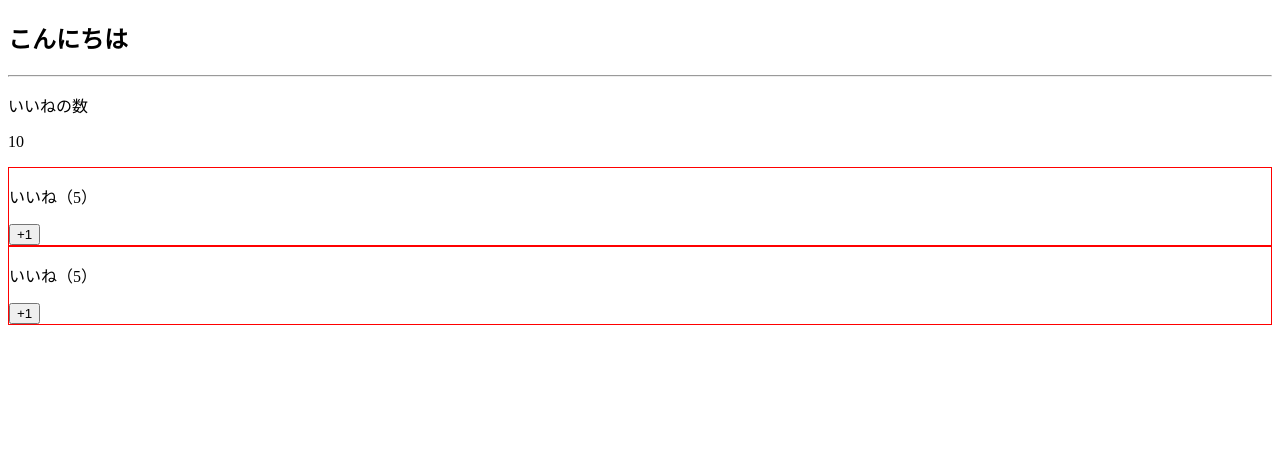
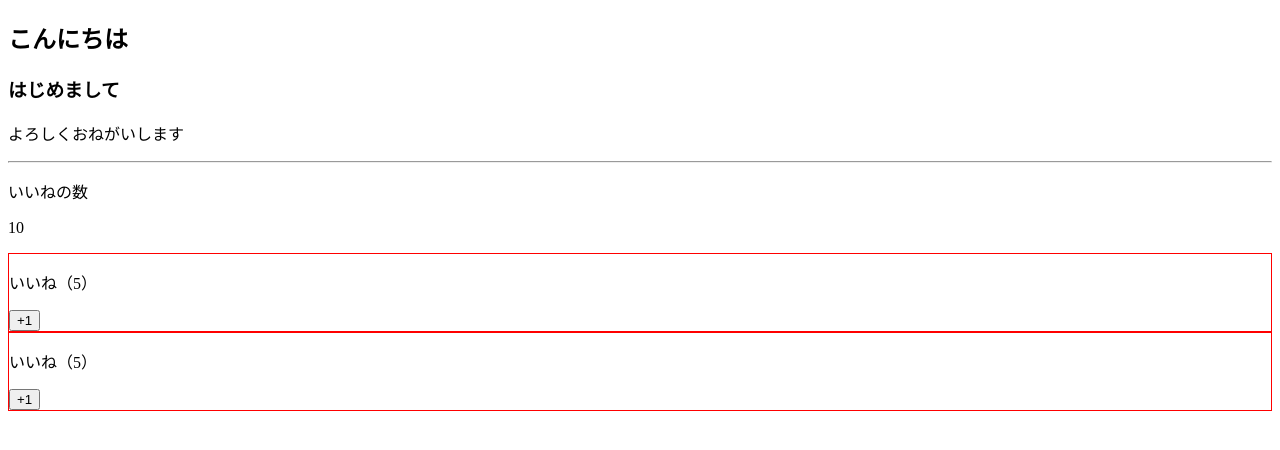
Before and after one commit to harukoya/sample-vue, a Vue app: page / in a window 1280 px wide. Shown: the top 450 px of the page. Built offline with nearby package versions, Linux system fonts and the light colour scheme.

Commit message:
デフォルトslotを入れてみる

```diff
--- a/src/App.vue
+++ b/src/App.vue
@@ -4,6 +4,8 @@
       <template v-slot:title>
         <h2>こんにちは</h2>
       </template>
+      <h3>はじめまして</h3>
+      <p>よろしくおねがいします</p>
       <template v-slot:number>
         <p>{{ number }}</p>
       </template>
--- a/src/components/LikeHeader.vue
+++ b/src/components/LikeHeader.vue
@@ -1,6 +1,7 @@
 <template>
   <div>
     <slot name="title">でふぉると</slot>
+    <slot></slot>
     <hr>
     <p>いいねの数</p>
     <slot name="number"></slot>
```
